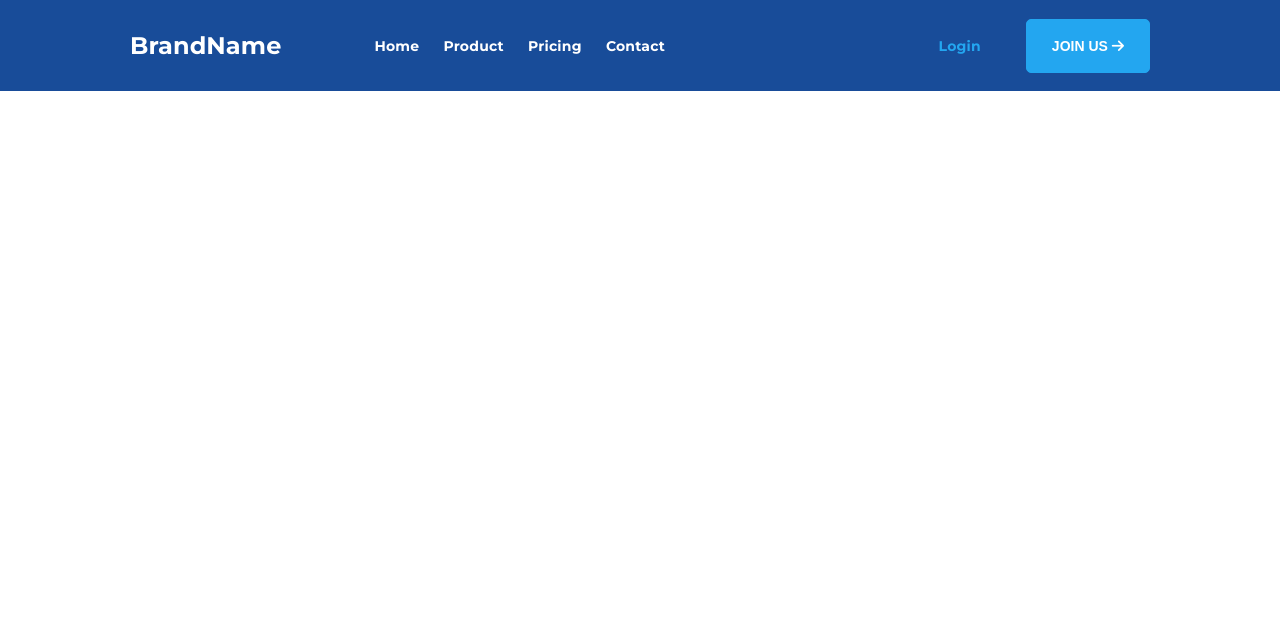
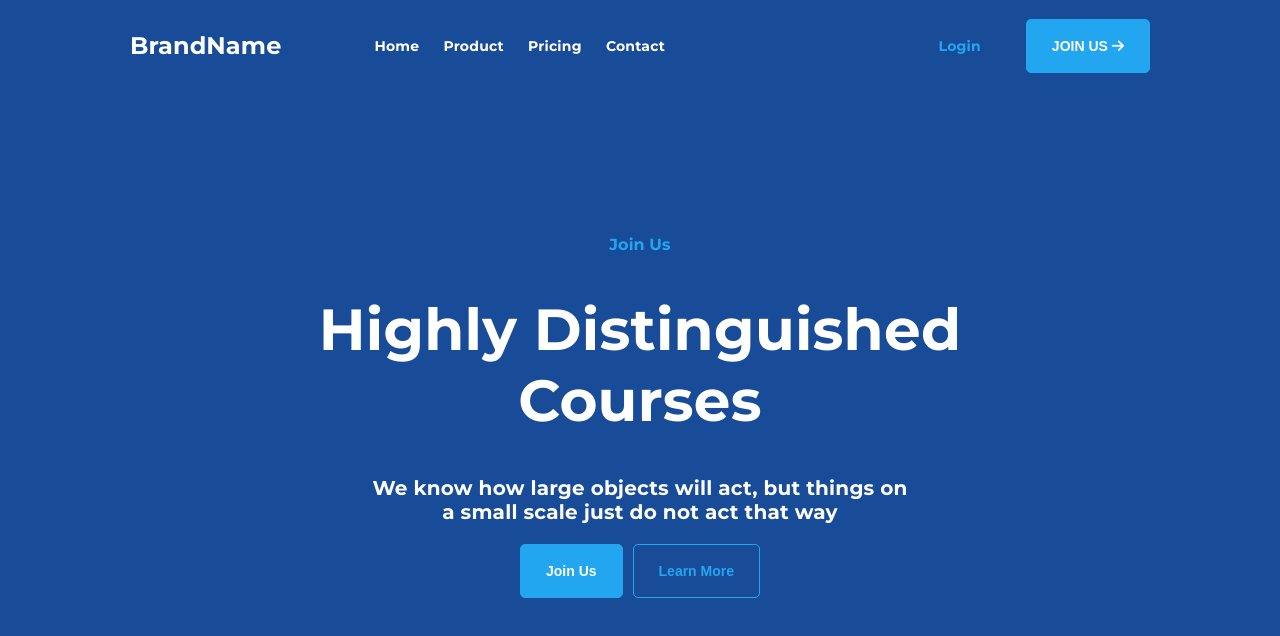
Before and after one commit to dawilles/Wish-Course, a plain HTML site: page index.html in a window 1280 px wide. Drawn offline with Linux system fonts and the light colour scheme.

Commit message:
build first section & style

```diff
--- a/index.html
+++ b/index.html
@@ -39,7 +39,25 @@
     </header>
 
     <!-- -------------------------------------------  -->
+    <main class="main">
 
+        <section class="section section-primary">
+            <div class="container">
+                <div class="wrapper">
+                    <h5 class="tag">Join Us</h5>
+                    <h1 class="title title-light">Highly Distinguished Courses</h1>
+                    <h4 class="caption caption-light">We know how large objects will act, but things on a small scale
+                        just do not
+                        act
+                        that way</h4>
+                    <div class="button-wrapper">
+                        <button class="button button-primary">Join Us</button>
+                        <button class="button button-default">Learn More</button>
+                    </div>
+                </div>
+            </div>
+        </section>
+    </main>
 
 
 </body>
--- a/style.css
+++ b/style.css
@@ -42,15 +42,6 @@ body {
 	color: #ffffff;
 	padding: 30px 0 29px;
 }
-.navbar a {
-	font-size: 14px;
-	font-weight: 700;
-	letter-spacing: 0.2px;
-	line-height: 24px;
-	color: #ffffff;
-	text-decoration: none;
-	margin: 0px 10px 0px 10px;
-}
 a,
 .link {
 	font-size: 14px;
@@ -79,11 +70,9 @@ a,
 	font-size: 14px;
 	font-weight: 700;
 	line-height: 22px;
-
 	padding: 15px 25px;
 	border-radius: 5px;
 	color: #fff;
-
 	cursor: pointer;
 	border: 1px solid #23a6f0;
 	background: #23a6f0;
@@ -95,3 +84,52 @@ a,
 }
 
 /* ===================== */
+
+.section {
+	min-height: 100vh;
+}
+.section-primary {
+	background-color: #184c99;
+}
+.wrapper {
+	position: relative;
+	margin: auto;
+	padding-top: 215px;
+	max-width: 686px;
+	display: flex;
+	flex-direction: column;
+	justify-content: center;
+	align-items: center;
+}
+.tag {
+	color: #23a6f0;
+	font-weight: 700;
+	font-size: 16px;
+	letter-spacing: 0.1px;
+	padding: 20px;
+	text-decoration: none;
+}
+.title {
+	font-weight: 700;
+	font-size: 58px;
+	letter-spacing: 0.2px;
+	padding: 20px 15px;
+	text-align: center;
+}
+.title-light {
+	color: #fff;
+}
+.caption {
+	font-weight: 700;
+	font-size: 20px;
+	letter-spacing: 0.2px;
+	padding: 20px 75px;
+	text-align: center;
+}
+.caption-light {
+	color: #fff;
+}
+.button-wrapper {
+	display: flex;
+	gap: 10px;
+}
```
Lines whose indentation alone changed are shown as unchanged.
